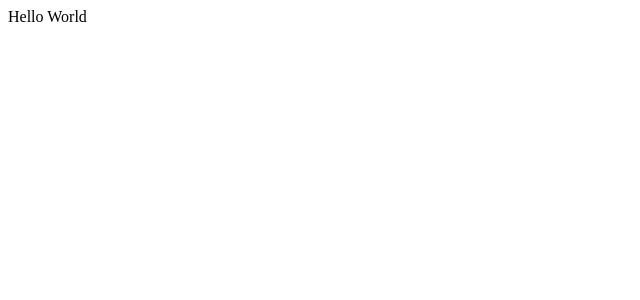
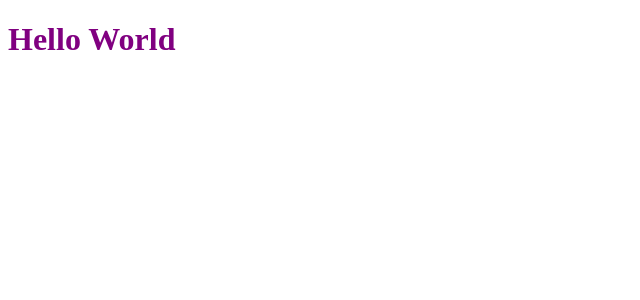
Before and after one commit to taberoajorge/react-chill-store, a React app: page / in a window 1280 px wide. Shown: the top 300 px of the page, without its empty margins (0-640 px from the left). Built offline with nearby package versions, Linux system fonts and the light colour scheme.

Commit message:
Se agregan styled-componets

```diff
--- a/package.json
+++ b/package.json
@@ -29,6 +29,7 @@
     "@babel/preset-react": "^7.16.5",
     "react": "^17.0.2",
     "react-dom": "^17.0.2",
+    "styled-components": "^5.3.3",
     "webpack": "^5.65.0",
     "webpack-cli": "^4.9.1",
     "webpack-dev-server": "^4.7.1"
@@ -44,6 +45,7 @@
     "html-loader": "^3.0.1",
     "html-webpack-plugin": "^5.5.0",
     "prettier": "^1.19.1",
-    "prettier-airbnb-config": "^1.0.0"
+    "prettier-airbnb-config": "^1.0.0",
+    "style-loader": "^3.3.1"
   }
 }
--- a/src/components/App.jsx
+++ b/src/components/App.jsx
@@ -1,8 +1,13 @@
 import React from 'react';
+import styled from 'styled-components';
+
+const StyledDiv = styled.h1`
+  color: purple;
+`;
 
 const App = function App() {
   return (
-    <div> Hello World </div>
+    <StyledDiv> Hello World </StyledDiv>
   );
 };
 
--- a/webpack.config.js
+++ b/webpack.config.js
@@ -21,6 +21,10 @@ module.exports = {
         },
       },
       {
+        test: /\.css$/i,
+        use: ['style-loader', 'css-loader'],
+      },
+      {
         test: /\.html$/,
         use: [
           {
```
Also changed, not shown: 1 other file (tests, documents, lock files or other folders).
